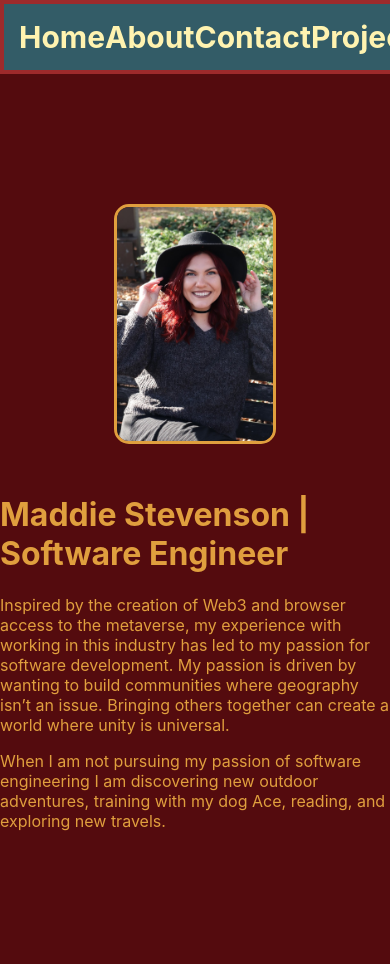
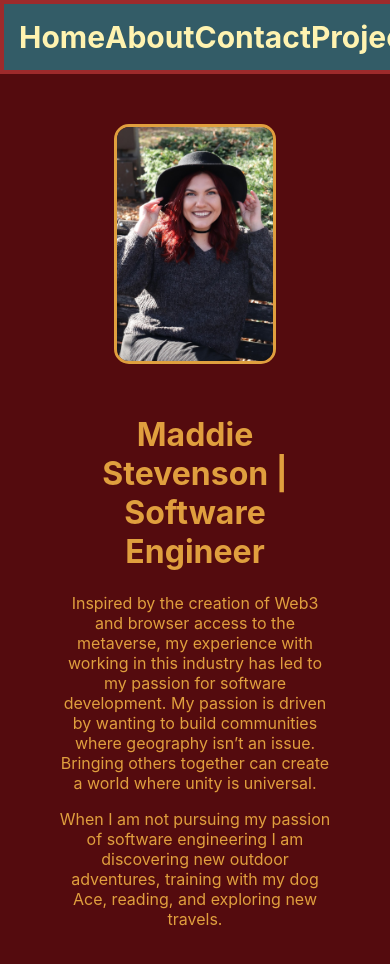
Before and after one commit to mbstevenson96/maddie-stevenson-portfolio, a React (Create React App) app: page / in a window 390 px wide. Shown: the top 964 px of the page. Before the commit the page ends 847 px from the top, so only its background shows below. Built offline with nearby package versions, Linux system fonts and the light colour scheme.

Commit message:
update home page for mobile

```diff
--- a/package.json
+++ b/package.json
@@ -7,6 +7,7 @@
     "@testing-library/react": "^13.4.0",
     "@testing-library/user-event": "^13.5.0",
     "react": "^18.2.0",
+    "react-burger-menu": "^3.0.8",
     "react-dom": "^18.2.0",
     "react-router-dom": "^6.4.2",
     "react-scripts": "5.0.1",
--- a/src/components/NavBar/NavBar.jsx
+++ b/src/components/NavBar/NavBar.jsx
@@ -1,10 +1,9 @@
 import { Link } from "react-router-dom";
 import styles from './NavBar.module.css'
 
+const NavBar = () => {
 
-const NavBar = () => {
   return (
-    // <nav className={styles.nav}>
     <div className={styles.container}>
       <Link to='/' className={styles.navLink}>Home</Link>
       <Link to='/about' className={styles.navLink}>About</Link>
@@ -12,7 +11,6 @@
       <Link to='/projects' className={styles.navLink}>Projects</Link>
       <Link to='/resume' className={styles.navLink}>Resume</Link>
     </div>
-    // </nav>
   );
 }
 
--- a/src/components/NavBar/NavBar.module.css
+++ b/src/components/NavBar/NavBar.module.css
@@ -1,17 +1,12 @@
-.nav {
-  width: 100%;
-}
-
 .container {
   width: 100%;
-  /* height: 40px; */
   display: flex;
   justify-content: space-around;
   align-items: center;
   padding: 15px;
   background: #335c67;
   border: 4px solid #9e2a2b;
-  font-size: 25px;
+  font-size: 10px;
 }
 
 .navLink:hover {
@@ -26,3 +21,29 @@
   text-decoration: none;
   color: #fff3b0;
 }
+
+@media only screen and (min-width: 640px) {
+  .container {
+    width: 100%;
+    display: flex;
+    justify-content: space-around;
+    align-items: center;
+    padding: 15px;
+    background: #335c67;
+    border: 4px solid #9e2a2b;
+    font-size: 25px;
+  }
+
+  .navLink:hover {
+    color: #fff3b0;
+  }
+
+  .navUl > li {
+    list-style: none;
+  }
+
+  .navLink {
+    text-decoration: none;
+    color: #fff3b0;
+  }
+}
--- a/src/pages/Home/Home.module.css
+++ b/src/pages/Home/Home.module.css
@@ -1,5 +1,5 @@
 .container {
-  margin-top: 100px;
+  margin-top: 20px;
   display: flex;
   flex-direction: column;
   justify-content: center;
@@ -27,6 +27,12 @@
   margin: 20px 100px;
 }
 
+.Info {
+  max-width: 70%;
+  text-align: center;
+  margin-bottom: 40px;
+}
+
 @media only screen and (min-width: 640px) {
   .container {
     display: flex;
```
Also changed, not shown: 1 other file (tests, documents, lock files or other folders). Lines whose indentation alone changed are shown as unchanged.
